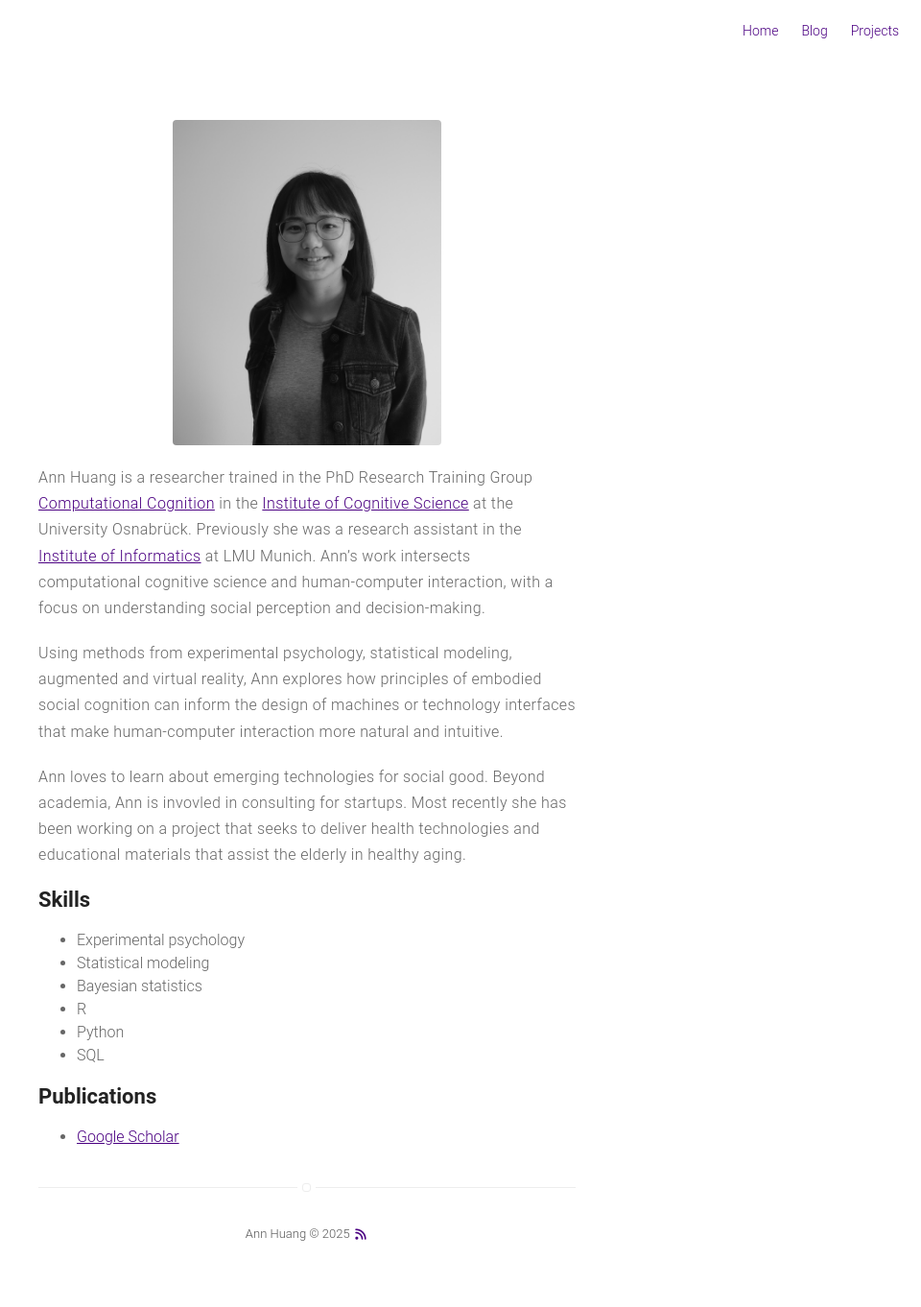
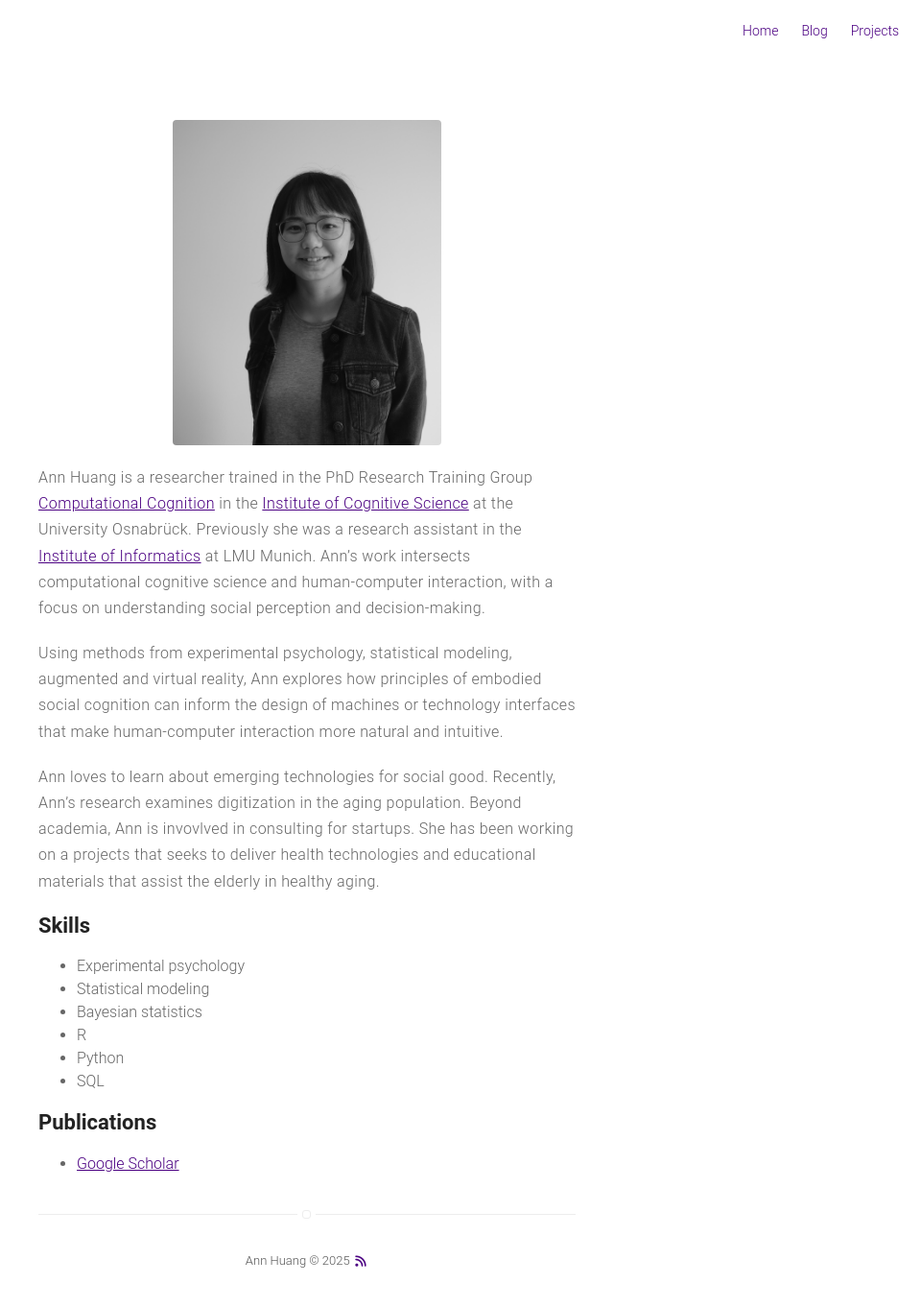
Before and after one commit to annhuangresearch/annhuangresearch.github.io, a Jekyll site: the page built from about.md, in a window 1280 px wide. Shown: the whole page at 96% size, without its empty margins (320-1280 px from the left). Built offline with Jekyll 4.4.1, drawn with Linux system fonts in a browser that asks for light colours; before the commit the page ends 1334 px from its top, so only the background shows below that.

Commit message:
revised about section

```diff
--- a/about.md
+++ b/about.md
@@ -8,7 +8,7 @@ Ann Huang is a researcher trained in the PhD Research Training Group [Computatio
 
 Using methods from experimental psychology, statistical modeling, augmented and virtual reality, Ann explores how principles of embodied social cognition can inform the design of machines or technology interfaces that make human-computer interaction more natural and intuitive.
 
-Ann loves to learn about emerging technologies for social good. Beyond academia, Ann is invovled in consulting for startups. Most recently she has been working on a project that seeks to deliver health technologies and educational materials that assist the elderly in healthy aging.
+Ann loves to learn about emerging technologies for social good. Recently, Ann's research examines digitization in the aging population. Beyond academia, Ann is invovlved in consulting for startups. She has been working on a projects that seeks to deliver health technologies and educational materials that assist the elderly in healthy aging.
 
 <h2>Skills</h2>
 
```
